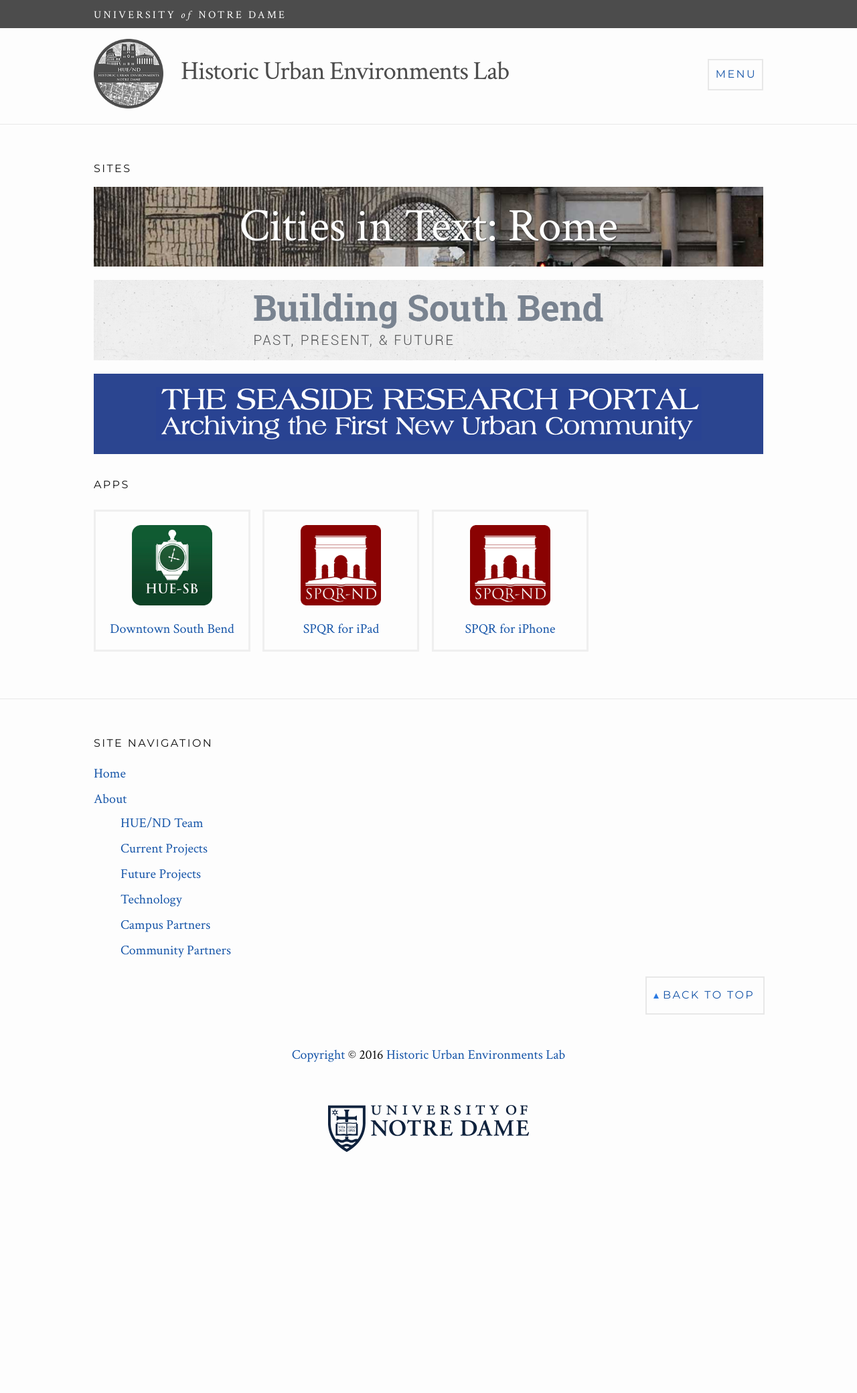
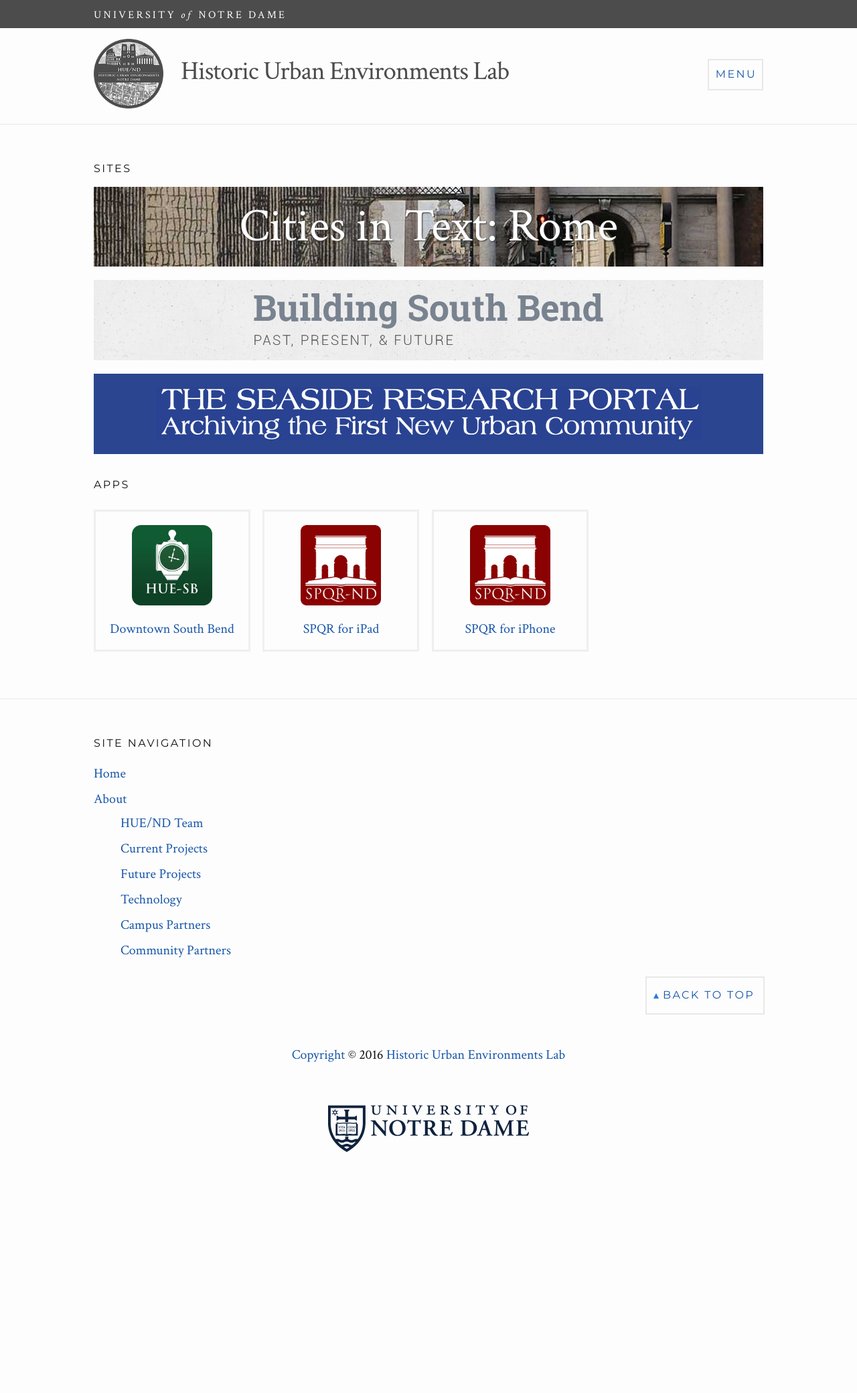
Before and after one commit to HUE-ND/HUE-ND.github.io, a Jekyll site: the page built from index.html, in a window 1280 px wide. Shown: the whole page at 67% size. Built offline with Jekyll 4.4.1, drawn with Linux system fonts in a browser that asks for light colours.

Commit message:
Refining Rome banner background on large screens
Fix menu wrapping for iPhone 6 sized viewport

```diff
--- a/_sass/_layout.scss
+++ b/_sass/_layout.scss
@@ -40,7 +40,7 @@
   line-height: 56px;
   margin-bottom: 0;
   min-height: 2em;
-  padding-left: 2.5em;
+  padding-left: 2.25em;
   padding-top: 1em;
   position: relative;
 
@@ -320,6 +320,7 @@
 
   .rome {
     .site-link {
+      background-color: $rome-red;
       background-image: url('/images/rome-banner-bg.jpg');
       background-size: cover;
       padding: 0;
@@ -334,15 +335,28 @@
   }
 }
 
+@media screen and (min-width: 25em) {
+  .site-list .rome .link-text {
+    font-size: 2.5em;
+  }
+}
+
 @media screen and (min-width: 42em) {
   .site-list {
     .seaside .site-link {
       padding: 1em 2em;
     }
 
-    .rome .link-text {
-      font-size: 3.5em;
-      line-height: 1.7em;
+    .rome {
+      .site-link {
+        background-image: url('/images/rome-banner-bg-lg.jpg');
+        background-position-y: -3.5em;
+      }
+
+      .link-text {
+        font-size: 3.5em;
+        line-height: 1.7em;
+      }
     }
   }
 }
```
Also changed, not shown: images/rome-banner-bg-lg.jpg (added), images/rome-banner-bg.jpg.
